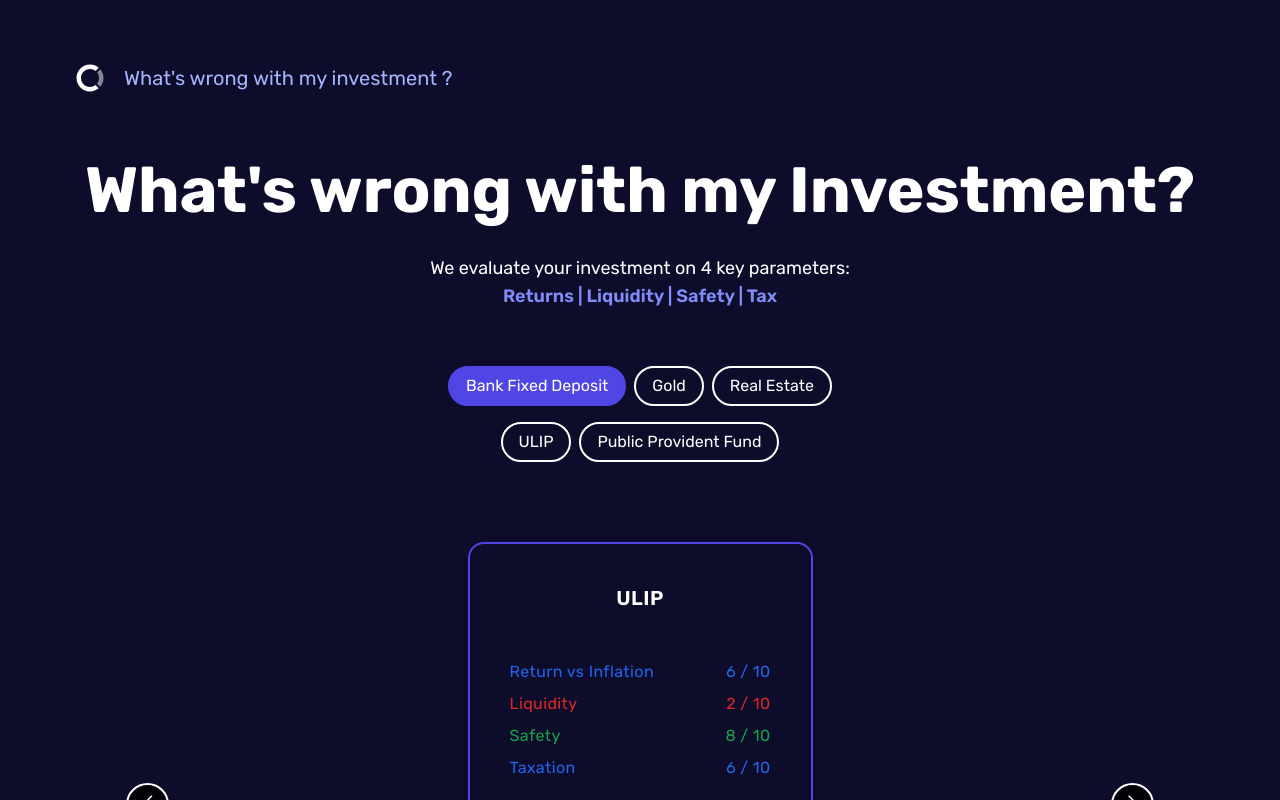
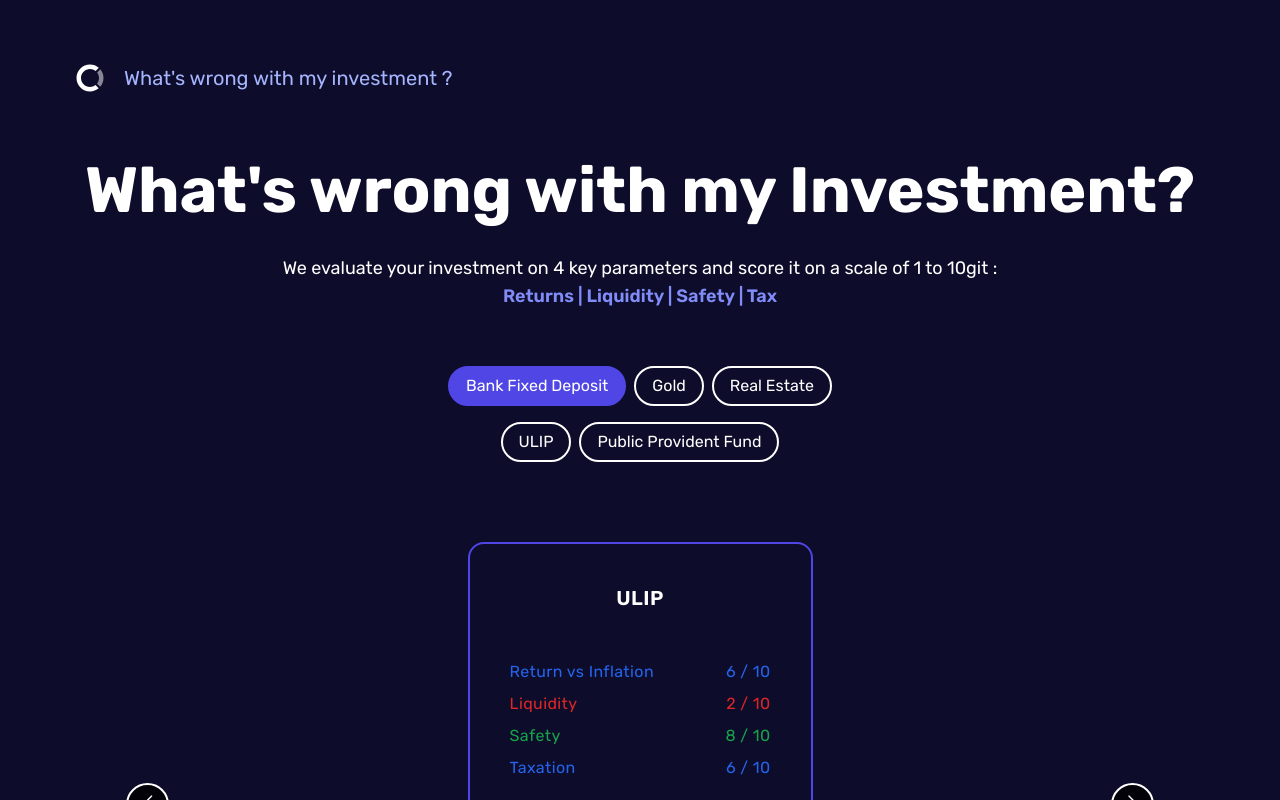
Before and after one commit to Navyashr4/xyz-v4, a React (Create React App) app: page / in a window 1280 px wide. Shown: the top 800 px of the page. Built offline with nearby package versions, Linux system fonts and the light colour scheme; the HTML template or start-up script is replaced by a standard one.

Commit message:
changed hero sentence

```diff
--- a/src/components/Hero.js
+++ b/src/components/Hero.js
@@ -22,7 +22,7 @@ const Hero = ({ calculator, scrollToCalculator }) => {
             data-aos="fade-down"
             data-aps-delay="600"
           >
-           We evaluate your investment on 4 key parameters:
+           We evaluate your investment on 4 key parameters and score it on a scale of 1 to 10git :
             <p className="text-indigo-400 font-semibold"> Returns | Liquidity | Safety | Tax</p>
           </div>
           {/* call to action button */}
```
